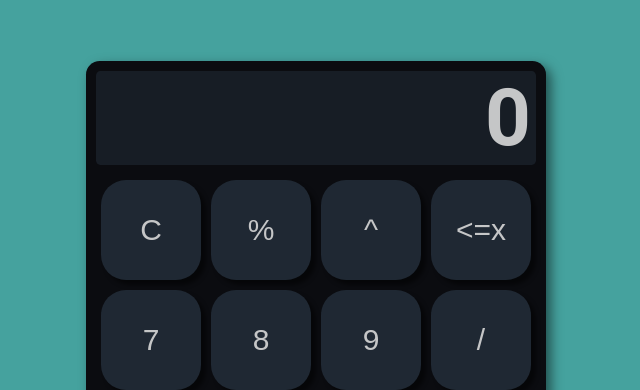
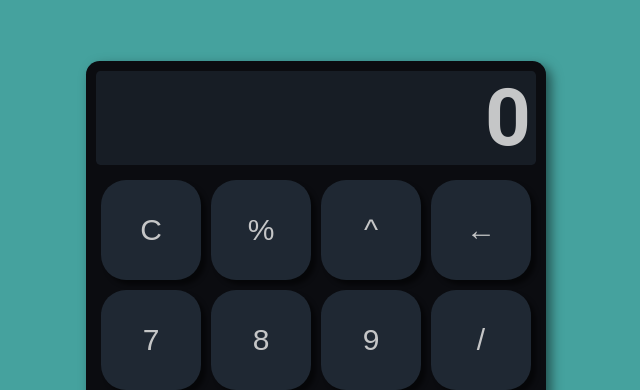
Before and after one commit to arkii1/Calculator, a plain HTML site: page index.html in a window 1280 px wide. Shown: the part 197-587 px from the top of the page, 324-964 px from the left. Drawn offline with Linux system fonts and the light colour scheme.

Commit message:
Added back arrow symbol for backspace button

```diff
--- a/index.html
+++ b/index.html
@@ -18,7 +18,7 @@
                     <button type="button" id="clear-button">C</button>
                     <button type="button" id="mod-button">%</button>
                     <button type="button" id="power-button">^</button>
-                    <button type="button" id="backspace-button"><=x</button>
+                    <button type="button" id="backspace-button">&leftarrow;</button>
                     <button type="button" id="seven-button">7</button>
                     <button type="button" id="eight-button">8</button>
                     <button type="button" id="nine-button">9</button>
```
